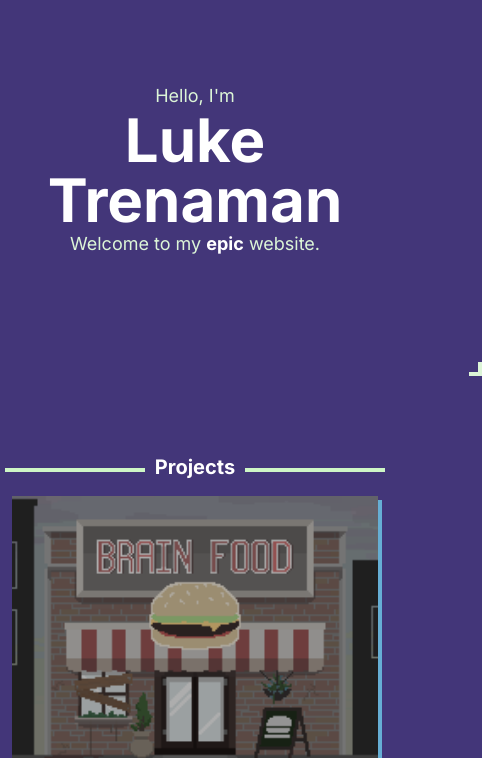
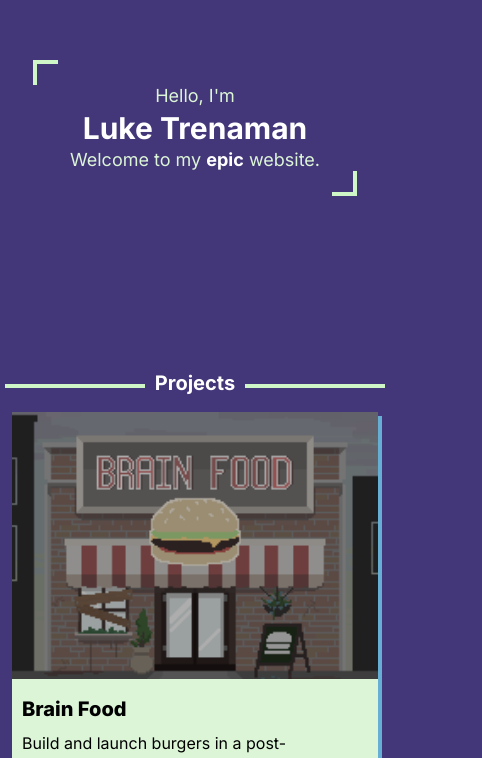
Before and after one commit to luketrenaman/luketrenaman.github.io, a Next.js app: page / in a window 390 px wide. Shown: the part 126-884 px from the top of the page, 482 px wide, since content can reach past the window. Built offline with nearby package versions, Linux system fonts and the light colour scheme.

Commit message:
add responsiveness to header text

```diff
--- a/components/AnimatedHeader.tsx
+++ b/components/AnimatedHeader.tsx
@@ -1,86 +1,47 @@
 import { motion } from "framer-motion";
 import { Variants } from "framer-motion";
 
-const horizontal = {
-  initial:{
-    width:0,
-    height: "var(--corner-size)",
-  },
-  animate:{
-    width: "var(--corner-length)",
-  },
-};
-const vertical = {
-  initial:{
-    width:"var(--corner-size)",
-    height: 0,
-  },
-  animate:{
-    height: "var(--corner-length)",
-  },
-};
-const topLeftVariants = {
-  initial: {
-    top:"var(--corner-start)",
-    left:"var(--corner-start)",
-  },
-  animate: {
-    top:"var(--corner-end)",
-    left:"var(--corner-end)",
-  },
-};
-const bottomRightVariants = {
-  initial: {
-    bottom:"-200px",
-    right:"-200px",
-  },
-  animate: {
-    bottom:"var(--corner-end)",
-    right:"var(--corner-end)",
-  },
-};
-const combine = (a: Variants, b: Variants): Variants => {
-  return {
-    initial:{
-      ...a.initial,
-      ...b.initial,
-    },
-    animate:{
-      ...a.animate,
-      ...b.animate,
-    }
-  };
-};
 export function AnimatedHeader(){
   // variantArr contains objects with each combination between horizontal/vertical and topLeftVariants / bottomRightVariants
   // each one has an initial and animate nested object, account for this
 
-  const variantArr = [
-    combine(horizontal, topLeftVariants),
-    combine(vertical, topLeftVariants),
-    combine(horizontal, bottomRightVariants),
-    combine(vertical, bottomRightVariants),
-  ];
-  console.log(variantArr);
   return (
     <header className="my-52 mx-auto">
       <div className="text-center text-lg text-textAccent">
         Hello, I&apos;m
       </div>
+      <div className="absolute">
+          </div>
       <motion.div
         initial={{ position: "relative", bottom: 0, right: 800, scale: 0.2, rotateZ:270 }}
         animate={{ bottom: 0, left: 0, scale: 1, rotateZ:360 }}
         transition={{ duration: 1.5 }}
         className="text-center">
-        <span className="relative text-textPrimary text-6xl font-bold">
-          {variantArr.map((variant,i) => <motion.div
-            key={i}
-            className="absolute bg-textAccent"
-            initial="initial"
-            animate="animate"
-            transition={{ duration:20, delay:1.5 }}
-            variants={variant}
-          />)}
+        <span className="relative text-textPrimary text-3xl sm:text-6xl font-bold">
+        <motion.div
+            className="absolute bg-[#CEF6C6]"
+            initial={{ width:0, height: 4, top:-200, left:-200 }}
+            animate={{ width: "var(--corner-length)", top:-50, left: -50 }}
+            transition={{ duration: 0.7, delay:1.5 }}
+          />
+          <motion.div
+            className="absolute bg-[#CEF6C6]"
+            initial={{ width:4, height: 0, top:-200, left:-200 }}
+            animate={{ height: "var(--corner-length)", top:-50, left:-50 }}
+            transition={{ duration: 0.7, delay:1.5 }}
+          />
+          <motion.div
+            className="absolute bg-[#CEF6C6]"
+            initial={{ width:0, height: 4, bottom:-200, right:-200 }}
+            animate={{ width: "var(--corner-length)", bottom: -50, right: -50 }}
+            transition={{ duration: 0.7, delay:1.5 }}
+          />
+          <motion.div
+            className="absolute bg-[#CEF6C6]"
+            initial={{ width:4, height: 0, bottom:-200, right:-200 }}
+            animate={{ height: "var(--corner-length)", bottom: -50, right: -50 }}
+            transition={{ duration: 0.7, delay:1.5 }}
+          />
           Luke Trenaman
         </span>
       </motion.div>
--- a/styles/globals.css
+++ b/styles/globals.css
@@ -4,8 +4,9 @@
 
 :root {
   --shadow-color: #66aed4;
-  --corner-size: 4px;
-  --corner-length: 35px;
-  --corner-start: -200px;
-  --corner-end: -50px;
+  --corner-length:25px;
+  /* min-width query to set corner length to 35px for 640*/
+  @media (min-width:640px) {
+    --corner-length:35px;
+  }
 }
--- a/tailwind.config.ts
+++ b/tailwind.config.ts
@@ -7,6 +7,12 @@ const config: Config = {
     './app/**/*.{js,ts,jsx,tsx,mdx}',
   ],
   theme: {
+    screen:{
+      "sm":{"min":"576px"},
+      "md":{"min":"768px"},
+      "lg":{"min":"992px"},
+      "xl":{"min":"1200px"},
+    },
     extend: {
       colors:{
         // background primary is color of the site's background
```
